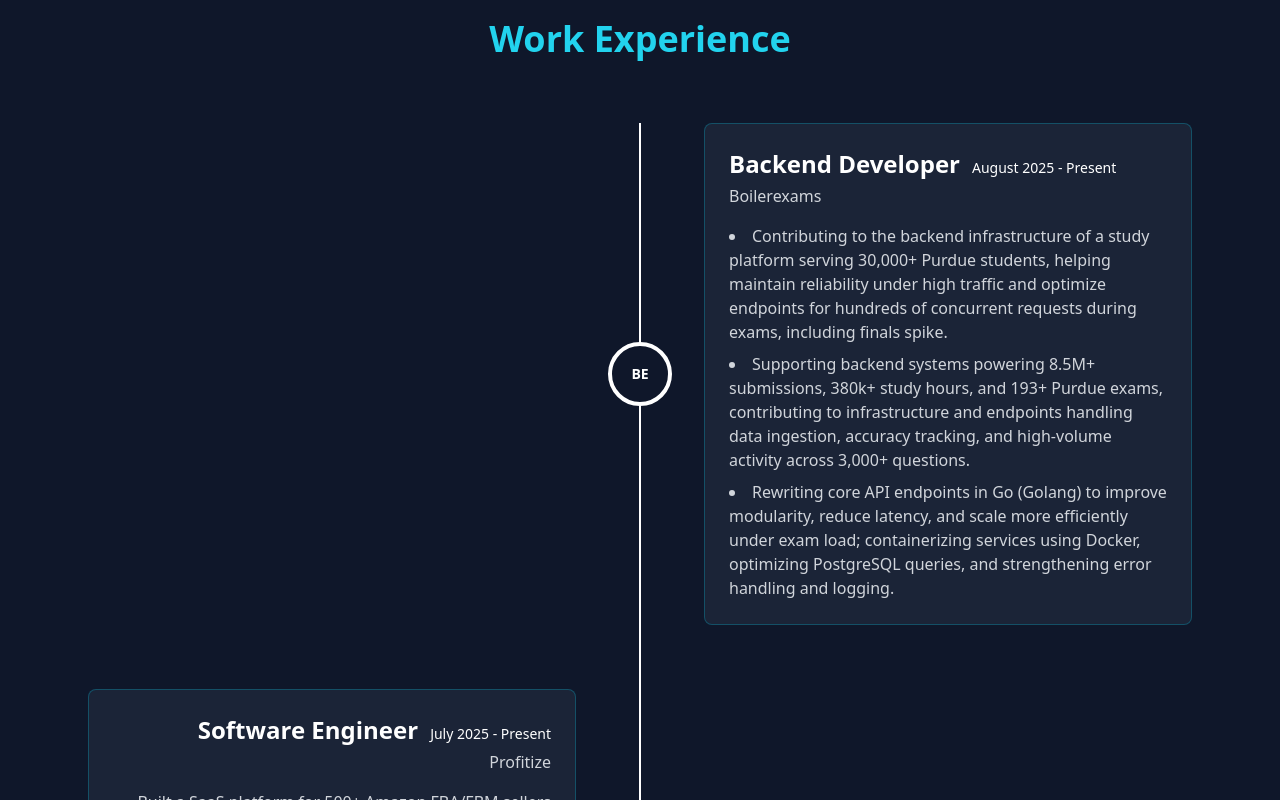
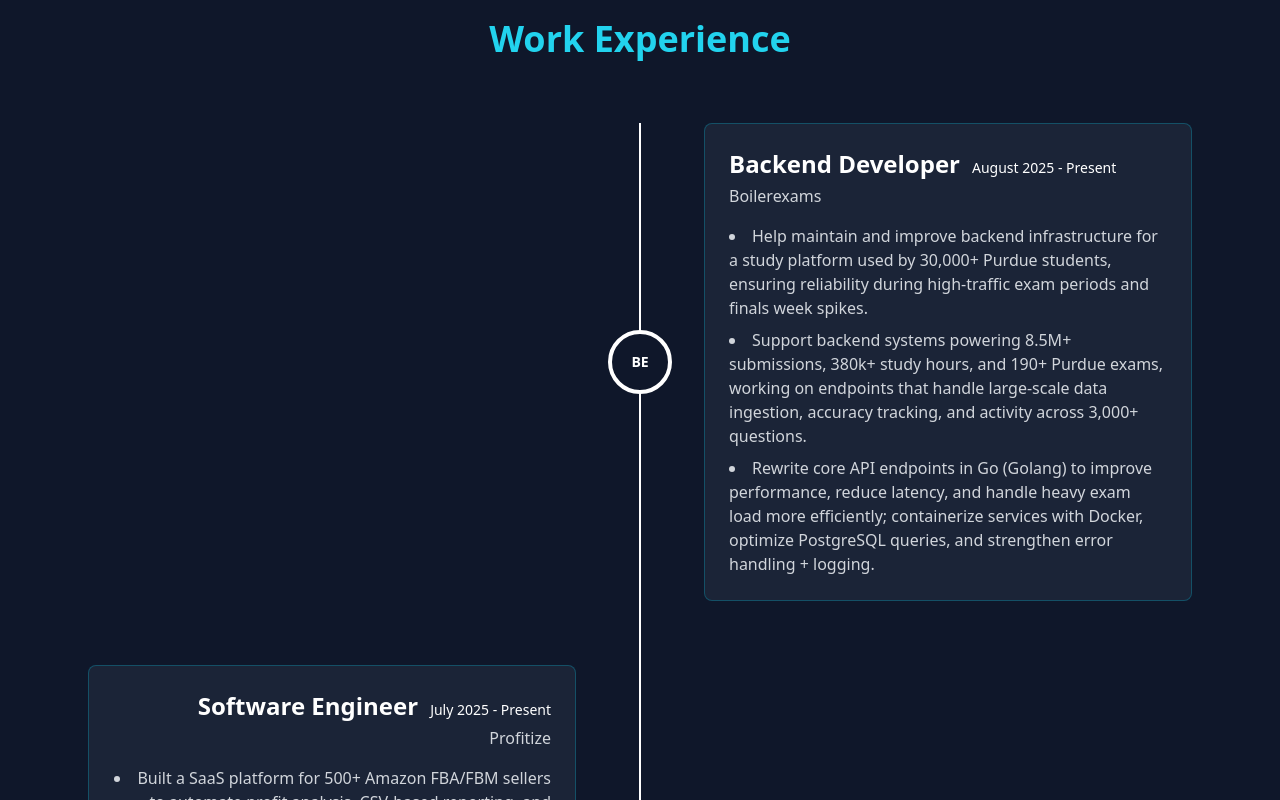
Before and after one commit to richinmrudul/portfolio-v2, a React (Create React App) app: page / in a window 1280 px wide. Shown: the part 1417-2217 px from the top of the page. Built offline with nearby package versions, Linux system fonts and the light colour scheme.

Commit message:
edit boilerexams

```diff
--- a/src/components/Experience.tsx
+++ b/src/components/Experience.tsx
@@ -16,9 +16,9 @@ const experiences: Experience[] = [
     company: "Boilerexams",
     dates: "August 2025 - Present",
     bullets: [
-      "Contributing to the backend infrastructure of a study platform serving 30,000+ Purdue students, helping maintain reliability under high traffic and optimize endpoints for hundreds of concurrent requests during exams, including finals spike.",
-      "Supporting backend systems powering 8.5M+ submissions, 380k+ study hours, and 193+ Purdue exams, contributing to infrastructure and endpoints handling data ingestion, accuracy tracking, and high-volume activity across 3,000+ questions.",
-      "Rewriting core API endpoints in Go (Golang) to improve modularity, reduce latency, and scale more efficiently under exam load; containerizing services using Docker, optimizing PostgreSQL queries, and strengthening error handling and logging."
+      "Help maintain and improve backend infrastructure for a study platform used by 30,000+ Purdue students, ensuring reliability during high-traffic exam periods and finals week spikes.",
+      "Support backend systems powering 8.5M+ submissions, 380k+ study hours, and 190+ Purdue exams, working on endpoints that handle large-scale data ingestion, accuracy tracking, and activity across 3,000+ questions.",
+      "Rewrite core API endpoints in Go (Golang) to improve performance, reduce latency, and handle heavy exam load more efficiently; containerize services with Docker, optimize PostgreSQL queries, and strengthen error handling + logging."
     ],
     icon: "BE",
     position: "right"
```
